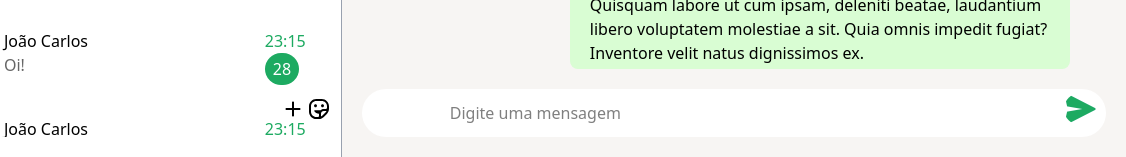
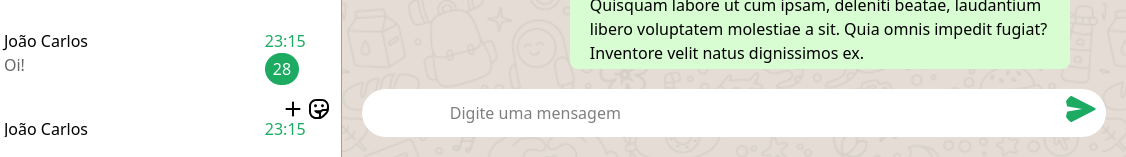
Before and after one commit to tabguimaraes/whatsapp-web, a website: page index.html in a window 1280 px wide. Shown: the part 643-800 px from the top of the page, 154-1280 px from the left. Drawn offline with Linux system fonts and the light colour scheme.

Commit message:
adicionado imagem de fundo para a tela de conversas

```diff
--- a/index.html
+++ b/index.html
@@ -454,7 +454,9 @@
         </div>
       </div>
     </section>
-    <main class="flex h-dvh flex-col overflow-hidden">
+    <main
+      class="flex h-dvh flex-col overflow-hidden bg-[url(./img/whatsapp_bg.png)]"
+    >
       <header
         class="sticky top-0 z-10 flex items-center justify-between bg-white p-5 *:hover:cursor-pointer"
       >
@@ -626,7 +628,7 @@
           </svg>
           <img
             class="absolute right-[2%] bottom-[3.5%] w-10 rounded-full p-1 hover:scale-105 hover:cursor-pointer hover:bg-[#c2bdb826]"
-            src="./icon/send-message.png"
+            src="./src/icon/send-message.png"
             alt=""
           />
           <input
```
Also changed, not shown: src/icon/send-message.png (renamed from icon/send-message.png), src/img/whatsapp_bg.png (added), src/output.css.
